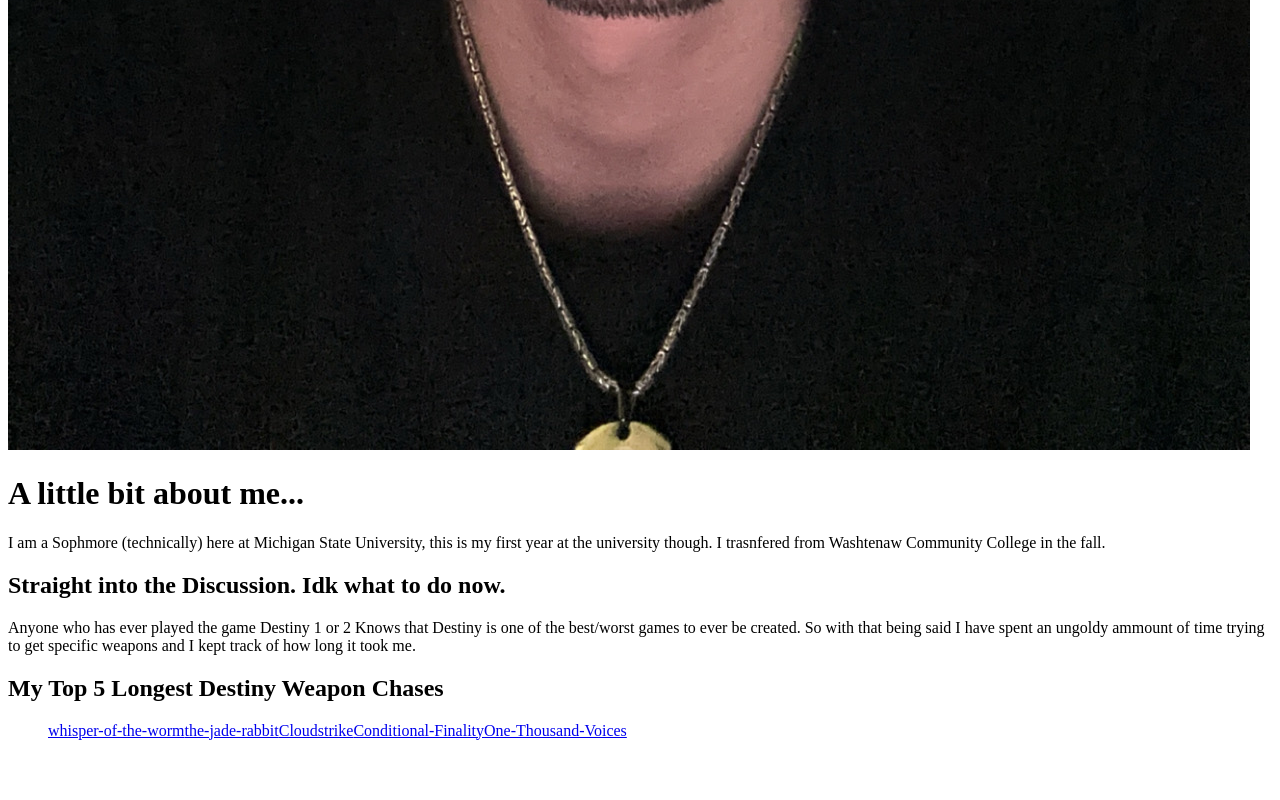
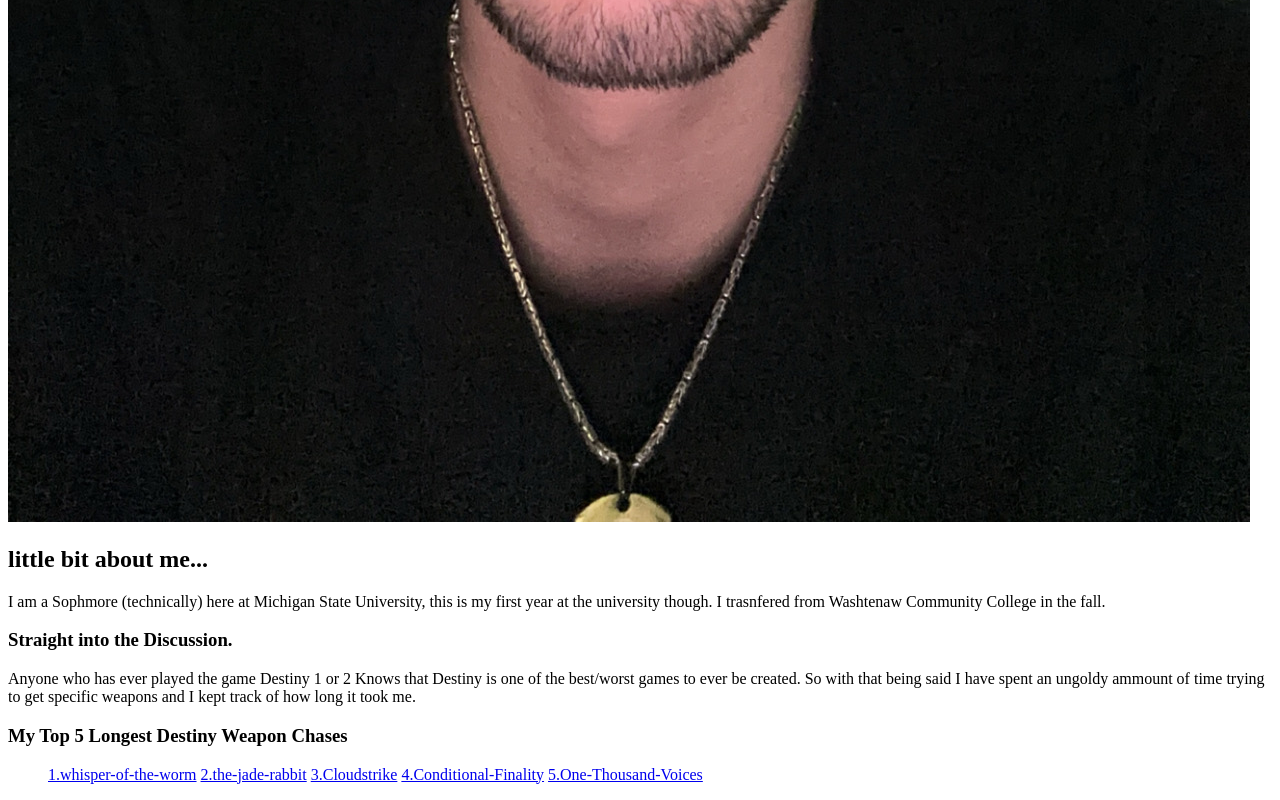
Before and after one commit to Bvansickle27/Bvansickle27.github.io, a plain HTML site: page index.html in a window 1280 px wide. Shown: the part 1766-2566 px from the top of the page. Before the commit the page ends 2522 px from the top, so only its background shows below. Drawn offline with Linux system fonts and the light colour scheme.

Commit message:
Update index.html

```diff
--- a/index.html
+++ b/index.html
@@ -1,15 +1,19 @@
 <!DOCTYPE html>
 <html lang="en">
-    <head>
-       <title> Hello, I am Bryson Van Sickle!</title>
-            </head>
     <body>
+       <h1>Hello I am Bryson Van Sickle!!</h1>
         <img src="Me.JPG" alt="Photo of Bryson">
-        <h1>A little bit about me...</h1>
+        <h2>little bit about me...</h2>
          <p>I am a Sophmore (technically) here at Michigan State University, this is my first year at the university though. I trasnfered from Washtenaw Community College in the fall.</p>
-        <h2>Straight into the Discussion. Idk what to do now. </h2>
+        <h3>Straight into the Discussion. </h3>
         <p>Anyone who has ever played the game Destiny 1 or 2 Knows that Destiny is one of the best/worst games to ever be created. So with that being said I have spent an ungoldy ammount of time trying to get specific weapons and I kept track of how long it took me.</p>
-        <h2>My Top 5 Longest Destiny Weapon Chases</h2>
-        <ol><a href="https://www.light.gg/db/items/1983149589/whisper-of-the-worm/?p=,,,,,,0,0">whisper-of-the-worm</a><a href="https://www.light.gg/db/items/3844694310/the-jade-rabbit/?p=,,,0,0,c">the-jade-rabbit</a><a href="https://www.light.gg/db/items/2603483885/cloudstrike/?p=,,,,0,0,c">Cloudstrike</a><a href="https://www.light.gg/db/items/3371017761/conditional-finality/?p=,,,,0,0,c">Conditional-Finality</a><a href="https://www.light.gg/db/items/2069224589/one-thousand-voices/?p=,,,,0,0,c">One-Thousand-Voices</a></ol>
+        <h3>My Top 5 Longest Destiny Weapon Chases</h3>
+        <ol>
+            <a href="https://www.light.gg/db/items/1983149589/whisper-of-the-worm/?p=,,,,,,0,0">1.whisper-of-the-worm</a>
+            <a href="https://www.light.gg/db/items/3844694310/the-jade-rabbit/?p=,,,0,0,c">2.the-jade-rabbit</a>
+            <a href="https://www.light.gg/db/items/2603483885/cloudstrike/?p=,,,,0,0,c">3.Cloudstrike</a>
+            <a href="https://www.light.gg/db/items/3371017761/conditional-finality/?p=,,,,0,0,c">4.Conditional-Finality</a>
+            <a href="https://www.light.gg/db/items/2069224589/one-thousand-voices/?p=,,,,0,0,c">5.One-Thousand-Voices</a>
+        </ol>
          </body>
     </html>
```
